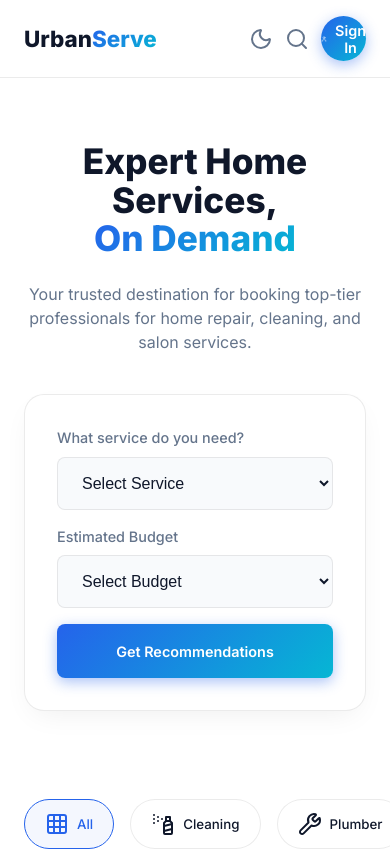
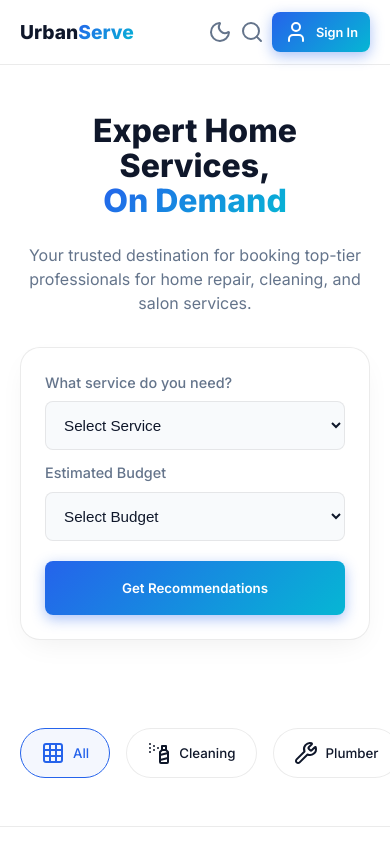
Before and after one commit to shubhamkumarcs27-sys/urbanserve-vercel, a plain HTML site: page index.html in a window 390 px wide. Shown: the top 852 px of the page. Drawn offline with nearby package versions, Linux system fonts and the light colour scheme.

Commit message:
Add files via upload

```diff
--- a/styles.css
+++ b/styles.css
@@ -167,35 +167,45 @@ body.dark-mode .modal-overlay { background: rgba(15,23,42,0.85); }
 
 /* Responsive */
 @media (max-width: 768px) {
-  .container { padding: 0 1.5rem; }
-  .heading-1 { font-size: 2.5rem; }
-  .heading-2 { font-size: 1.8rem; }
-  .hero { padding: 4rem 0 3rem; min-height: auto; }
-  .hero-subtitle { font-size: 1rem; margin-bottom: 2.5rem; }
+  .container { padding: 0 1.25rem; }
+  .heading-1 { font-size: 2.2rem; }
+  .heading-2 { font-size: 1.6rem; }
+  .hero { padding: 3rem 0; min-height: auto; }
+  .hero-subtitle { font-size: 1rem; margin-bottom: 2rem; }
 
-  .search-grid { grid-template-columns: 1fr; gap: 1rem; }
+  /* Manage Boxes (Search Grid) */
+  .smart-search-card { padding: 1.5rem; }
+  .search-grid { grid-template-columns: 1fr; gap: 0.75rem; }
+  .input-group select, .input-group input { padding: 0.875rem; font-size: 0.95rem; }
+  .search-submit { width: 100%; margin-top: 0.5rem; }
+
+  /* Navbar & Sign In Button */
   .nav-links { display: none; }
-  .navbar { padding: 1rem 0; }
-  .logo { font-size: 1.4rem; }
-  .actions { gap: 0.75rem; }
-  .btn-primary { padding: 0.7rem 1.2rem; font-size: 0.9rem; }
+  .navbar { padding: 0.75rem 0; }
+  .logo { font-size: 1.3rem; }
+  .actions { gap: 0.5rem; }
+  #open-auth-btn { padding: 0.6rem 1rem; font-size: 0.85rem; border-radius: var(--border-radius-sm); }
 
-  .grid-auto { grid-template-columns: 1fr; }
-  .categories-scroll { padding: 0.5rem 0 1.5rem; margin: 0 -1.5rem; padding-left: 1.5rem; padding-right: 1.5rem; }
+  .grid-auto { grid-template-columns: 1fr; gap: 1.5rem; }
+  .categories-scroll { padding: 0.5rem 0 1rem; margin: 0 -1.25rem; padding-left: 1.25rem; padding-right: 1.25rem; }
 
   .offers-grid { grid-template-columns: 1fr; gap: 1rem; }
-  .offer-card { padding: 2rem 1.5rem; }
+  .offer-card { padding: 1.5rem; }
 
-  .modal-container { padding: 1.5rem; width: 95%; margin: 1rem; }
-  .time-slots { grid-template-columns: 1fr 1fr; gap: 0.75rem; }
+  .modal-container { padding: 1.25rem; width: 92%; margin: 1rem; }
+  .time-slots { grid-template-columns: 1fr 1fr; gap: 0.5rem; }
 
-  .map-container { height: 350px; }
-  .footer-grid { grid-template-columns: 1fr; gap: 2rem; text-align: center; }
-  .footer-logo-section { text-align: center; margin-bottom: 2rem; }
+  .map-container { height: 300px; }
+
+  /* Fix Bottom of Site (Footer) */
+  .footer { padding: 3rem 0; }
+  .footer-grid { grid-template-columns: 1fr; gap: 1.5rem; text-align: center; }
+  .footer-logo-section { text-align: center; margin-bottom: 1.5rem; }
+  .footer-bottom { margin-top: 2rem; padding-top: 1.5rem; text-align: center; font-size: 0.85rem; }
 }
 
 @media (max-width: 480px) {
-  .heading-1 { font-size: 2.2rem; }
-  .actions .btn-primary span { display: none; } /* Hide text on very small screens, show icon only */
-  .actions .btn-primary { width: 45px; height: 45px; padding: 0; justify-content: center; border-radius: 50%; }
+  .heading-1 { font-size: 2rem; }
+  .logo { font-size: 1.2rem; }
+  #open-auth-btn { padding: 0.5rem 0.75rem; font-size: 0.8rem; }
 }
```
